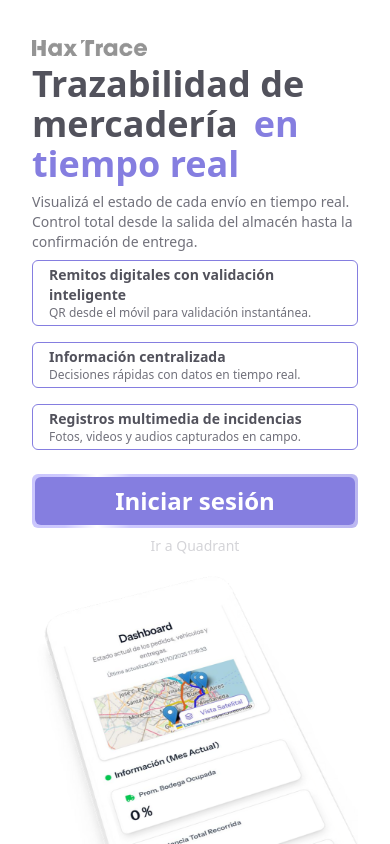
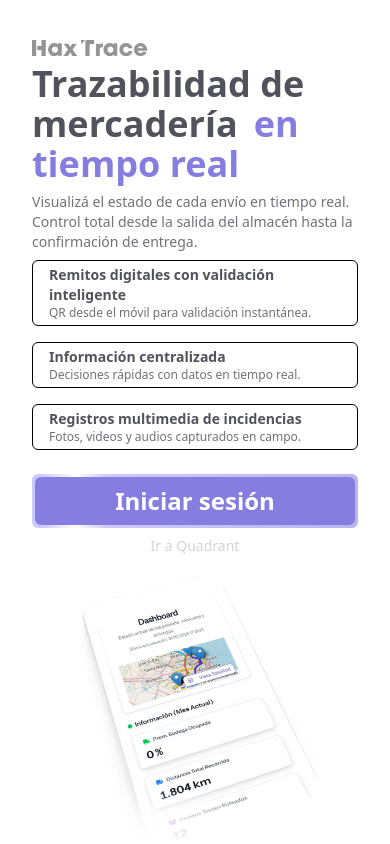
Before and after one commit to braguilera/haxtrace_landing, a React (Vite) app: page / in a window 390 px wide. Shown: the top 844 px of the page. Built offline with nearby package versions, Linux system fonts and the light colour scheme.

Commit message:
Diseño mobile listo

```diff
--- a/src/App.jsx
+++ b/src/App.jsx
@@ -41,7 +41,7 @@
   },
 };
 
-const pcMockupVariants = {
+const MockupVariants = {
   hidden: { opacity: 0, scale: 0.95 },
   visible: {
     opacity: 1,
@@ -74,19 +74,19 @@
   return (
     <>
       <section
-        className='overflow-hidden flex lg:flex-row flex-col lg:h-screen min-h-screen items-center justify-center px-8 py-10 lg:px-10 relative'
+        className='overflow-hidden flex lg:flex-row flex-col lg:h-screen min-h-screen items-center lg:justify-start justify-center px-8 py-10 lg:pl-16 lg:pr-0 relative bg-white'
       >
         <motion.article
           variants={containerVariants}
           initial="hidden"
           animate="visible"
-          className='flex flex-col gap-2'
+          className='flex flex-col gap-2 lg:w-2/5 w-full z-10'
         >
           <motion.img
             src={haxtrace_logo}
             variants={itemVariants}
             className='h-4 lg:h-5 w-fit'
-            alt="Logifleet Logo"
+            alt="HaxTrace Logo"
           />
           <motion.h1
             variants={itemVariants}
@@ -132,7 +132,7 @@
               </a>
             </motion.div>
             <motion.a
-              whileHover={{ scale: 1.05, color: '#32B39C' }}
+              whileHover={{ scale: 1.05, color: '#857EE0' }}
               whileTap={{ scale: 0.95 }}
               className='text-zinc-300 text-sm hover:font-semibold transition-all duration-200'
               href="https://www.quadrant.com.ar/" target="_blank" rel="noopener noreferrer"
@@ -145,19 +145,20 @@
           variants={mockupContainerVariants}
           initial="hidden"
           animate="visible"
-          className='relative sm:h-fit px-0 lg:h-auto sm:px-20'
+          className='lg:absolute relative right-0 bottom-0 lg:w-2/4 xl:w-2/4 2xl:w-2/5 w-3/4 lg:h-full h-auto flex items-end justify-end '
         >
           <motion.img
-            variants={pcMockupVariants}
+            variants={MockupVariants}
             src={haxtrace_mockup}
-            className='h-full'
-            alt="Logifleet en PC"
+            className='lg:h-full h-auto w-full object-contain lg:object-right-bottom object-center'
+            alt="HaxTrace Dashboard"
           />
+          <div className='absolute bottom-0-0 left-0 w-full h-1/5 bg-gradient-to-t from-white via-white/70 to-white/0 pointer-events-none'></div>
         </motion.aside>
         <motion.footer
           initial={{ opacity: 0 }}
           animate={{ opacity: 1, transition: { delay: 1.5, duration: 0.8 } }}
-          className='lg:absolute relative bottom-0 lg:h-10 h-auto mt-8 lg:mt-0 items-center justify-center lg:left-1/2 lg:-translate-x-1/2 z-20 px-4 py-2 text-zinc-400 text-xs flex flex-row'
+          className='absolute bottom-0 w-full lg:h-10 h-auto pt-6 pb-4 lg:py-2 items-center justify-center lg:left-0 z-20 px-4 text-zinc-400 text-xs flex flex-row'
         >
           <p>
             Powered By
--- a/src/components/Feature.jsx
+++ b/src/components/Feature.jsx
@@ -19,7 +19,7 @@
         <motion.article
             key={index}
             variants={itemVariants}
-            className="border border-primary px-4 py-1 rounded-md"
+            className="border border-black px-4 py-1 rounded-md"
         >
             <h3 className="text-sm font-semibold text-zinc-600">{title}</h3>
             <p className="text-xs text-zinc-500">
```
